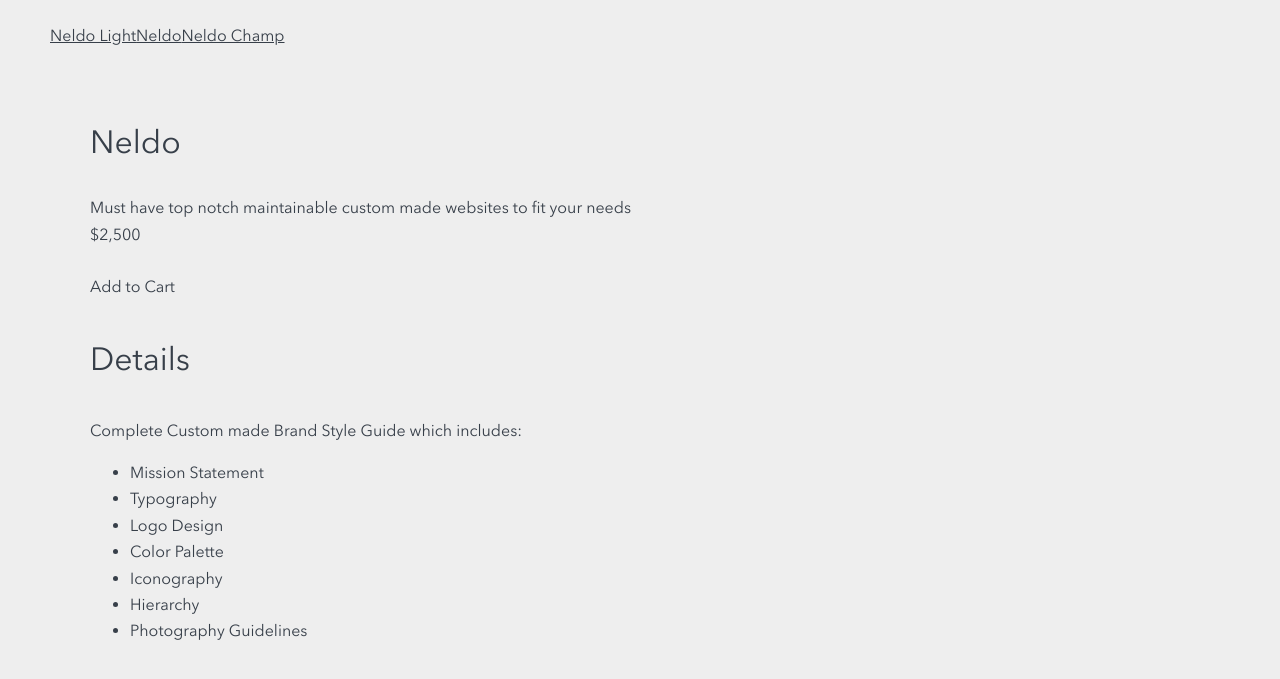
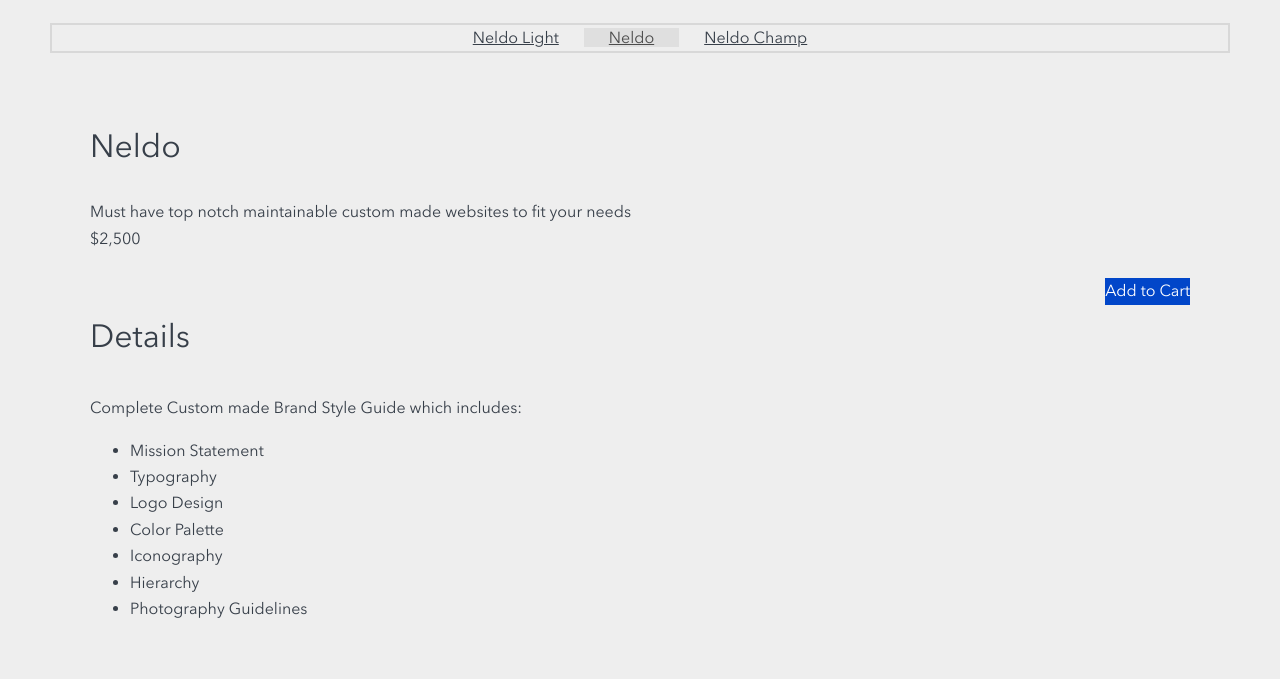
Before and after one commit to nyoandnuraco/nyoandnuraco, a Gatsby site: page /shop/neldo in a window 1280 px wide. Shown: the part 77-756 px from the top of the page. Built offline with nearby package versions, Linux system fonts and the light colour scheme; Gatsby itself is replaced by a stand-in of ours.

Commit message:
add:subnavstyle

```diff
--- a/src/pages/shop.module.css
+++ b/src/pages/shop.module.css
@@ -30,14 +30,26 @@
      padding:20px;
  }
 
- .cta-btn{
+ #ctabtn{
      float:right;
- }
- button{
      background: #0146c9;
+     color:#ffffff;
  }
 
  .navbar-brand{
-     padding-left: 25px;
-     padding-right: 25px;
+     padding-left: 50px;
+     padding-right: 50px;
  }
+ #active{
+     background-color:#d8d8d8;
+     color:#000000;
+     opacity:.68;
+     padding-left:25px;
+     padding-right:25px;
+     margin-left:25px;
+     margin-right:25px;
+ }
+ .subnav{
+     border:2px solid #d8d8d8;
+     text-align:center;
+ }
--- a/src/pages/shop/neldo.js
+++ b/src/pages/shop/neldo.js
@@ -1,22 +1,22 @@
 import React from 'react'
 import { Link } from 'gatsby'
 import Layout from '../../components/layout'
-
+import styles from '../shop.module.css'
 
 class Neldo extends React.Component {
   render() {
 
     return (
       <Layout location={this.props.location}>
-         <nav>
+         <nav className={styles.subnav}>
         <div className="container">
-        <Link className="navbar-brand" to="/shop/neldolight">
+        <Link id={styles.sublink} className="navbar-brand" to="/shop/neldolight">
             Neldo Light
         </Link>
-        <Link className="navbar-brand" to="/shop/neldo">
+        <Link id={styles.active} className="navbar-brand" to="/shop/neldo">
             Neldo
         </Link>
-        <Link className="navbar-brand" to="/shop/neldochamp">
+        <Link id={styles.sublinklast} className="navbar-brand" to="/shop/neldochamp">
             Neldo Champ
         </Link>
         </div>
@@ -29,7 +29,7 @@ class Neldo extends React.Component {
              <span>$2,500</span>
                 <br/>  <br/>
 
-   <div class="cta-btn">Add to Cart</div>
+   <div id={styles.ctabtn} className="btn text-white btn-lg">Add to Cart</div>
     <h3>Details</h3>
     <p>Complete Custom made Brand Style Guide which includes:</p>
     <ul>
```
